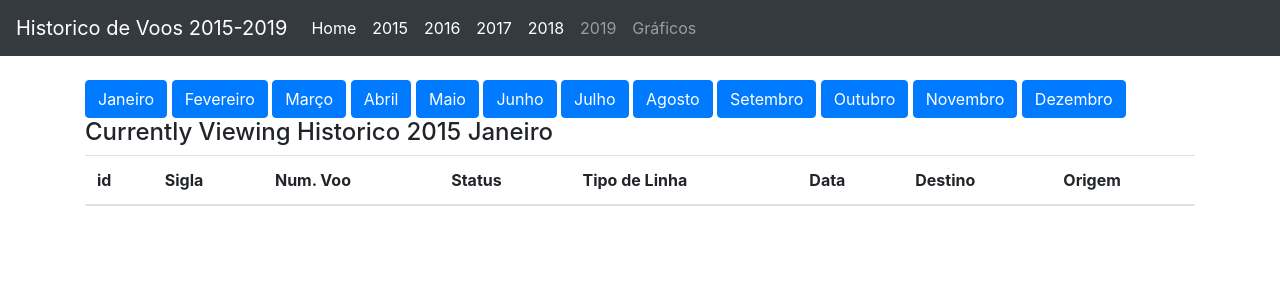
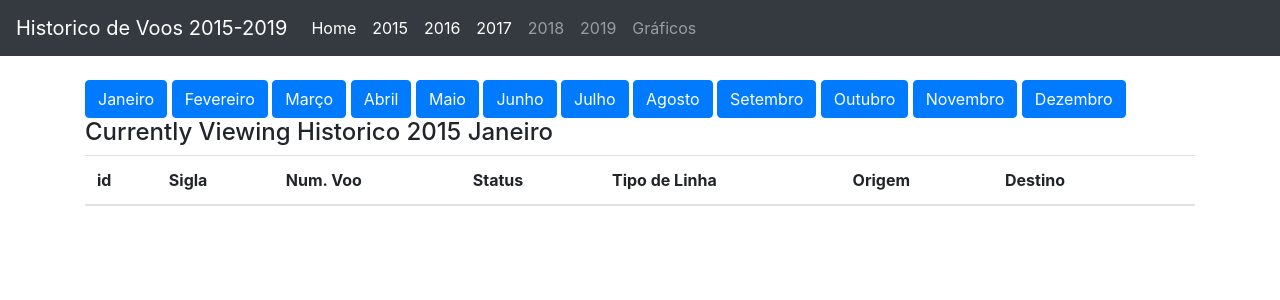
Before and after one commit to Netovoski/mata62Release, a Django app: a page that uses appprincipal/templates/base.html in a window 1280 px wide. Shown: the top 300 px of the page. Run offline with Django 3.2, Linux system fonts and the light colour scheme; data that the repository does not hold is empty; some libraries are stand-ins or nearby versions.

Commit message:
Signed-off-by: unknown <netovoski@gmail.com>

```diff
--- a/appprincipal/forms.py
+++ b/appprincipal/forms.py
@@ -7,11 +7,6 @@ from projpad.models import *
 class HistForm(forms.ModelForm):
     class Meta:
         model = Hist_voo2015
-        fields = ['sigla', 'numVoo', 'situacao', 'tipoLinha',  'origem', 'destino']
-
-class HistForm(forms.ModelForm):
-    class Meta:
-        model = Hist_voo2015_2
         fields = ['sigla', 'numVoo', 'situacao', 'tipoLinha',  'origem', 'destino']
 
 class HistForm2016(forms.ModelForm):
--- a/appprincipal/templates/base.html
+++ b/appprincipal/templates/base.html
@@ -37,7 +37,7 @@
                 <li class="nav-item active">
                     <a class="nav-link" href="{% url 'appprincipal:historico_2017' %}">2017</a>
                 </li>
-                <li class="nav-item active">
+                <li class="nav-item">
                     <a class="nav-link" href="#">2018</a>
                 </li>
                 <li class="nav-item">
--- a/appprincipal/templates/hist2015.html
+++ b/appprincipal/templates/hist2015.html
@@ -1,7 +1,7 @@
 {% extends 'base.html' %}
 
 {% block body %}
- <div class="add_buttons">
+<div class="add_buttons">
 
     <div class="button-group">
         <a href="{% url 'appprincipal:historico_2015' %}" class="btn btn-primary btn-md btn-trim" role="button"> Janeiro</a>
@@ -18,7 +18,7 @@
         <a href="{% url 'appprincipal:historico_2015_12' %}" class="btn btn-primary btn-md btn-trim" role="button"> Dezembro</a>
     </div>
 
-  </div>
+</div>
 
 
 <div>
@@ -34,23 +34,23 @@
             <th>Num. Voo</th>
             <th>Status</th>
             <th>Tipo de Linha</th>
-            <th>Data</th>
+            <th>Origem</th>
             <th>Destino</th>
-            <th>Origem</th>
+            <th></th>
         </tr>
     </thead>
 
     <tbody>
 
-        {% for item in item %}
+        {% for item in items %}
 
         <tr>
             <td>{{ item.pk }}
             <td>{{ item.sigla }}</td>
             <td>{{ item.numVoo }}</td>
-            <td>{{ item.situacao }}</td>
+            <td>{{ item.status }}</td>
             <td>{{ item.tipoLinha }}</td>
-            <td>{{ item.data_real }}</td>
+
             <td>{{ item.origem }}</td>
             <td>{{ item.destino }}</td>
 
--- a/appprincipal/templates/index.html
+++ b/appprincipal/templates/index.html
@@ -10,7 +10,7 @@
 <table class="table table-hover">
     <thead>
 
-<a href="{% url 'appprincipal:historico' %}" class="btn btn-primary btn-md btn-trim" role="button"> Gráfico Voos Realizados X Empresa</a>
+<a href="#" class="btn btn-primary btn-md btn-trim" role="button"> Gráfico Voos Realizados X Empresa</a>
     </thead>
 
     <tbody>
--- a/appprincipal/views.py
+++ b/appprincipal/views.py
@@ -13,6 +13,7 @@ from projpad.models import *
 def index(request):
     return render(request, 'index.html')
 
+
 def Hist_2015_1(request):
     item = Hist_voo2015.objects.all()
     context = {
@@ -20,6 +21,7 @@ def Hist_2015_1(request):
         'header': 'Historico 2015 Janeiro',
     }
     return render(request, 'hist2015.html', context)
+
 
 def Hist_2015_2(request):
     item = Hist_voo2015_2.objects.all()
```
